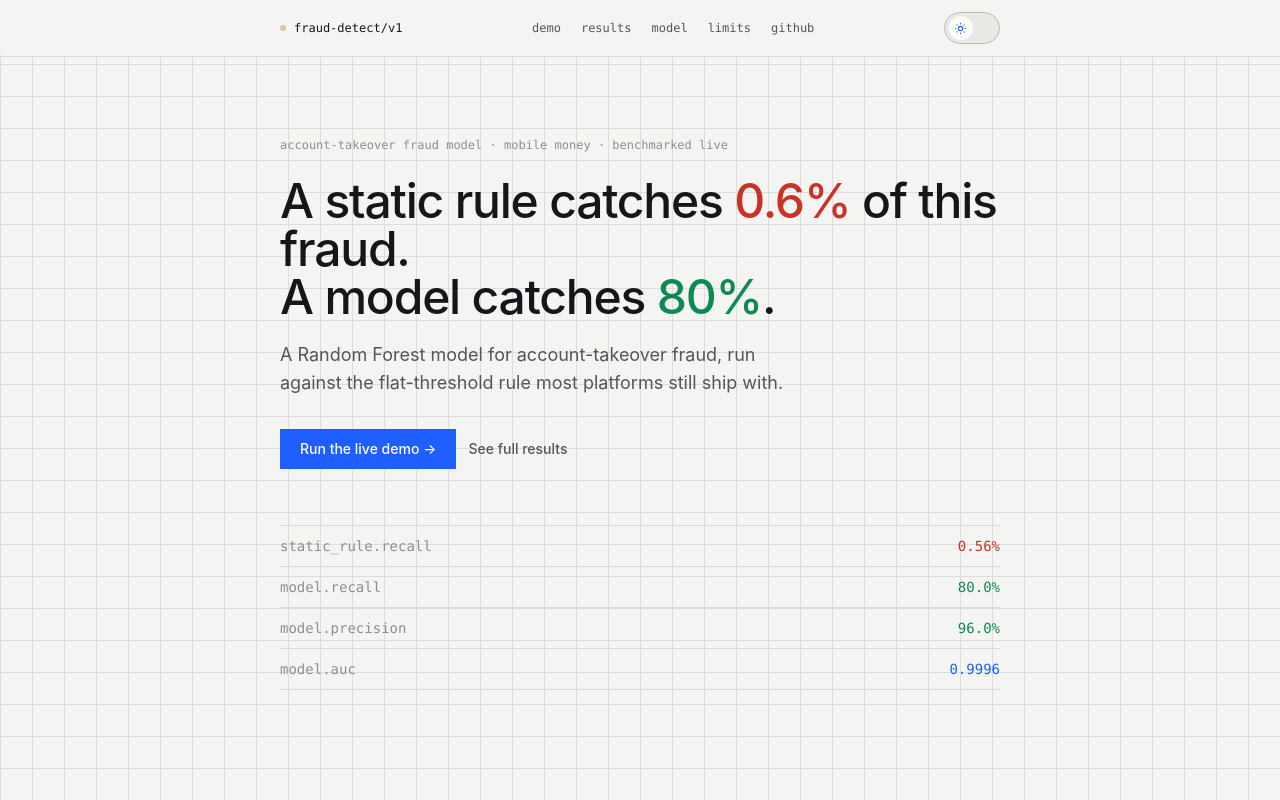
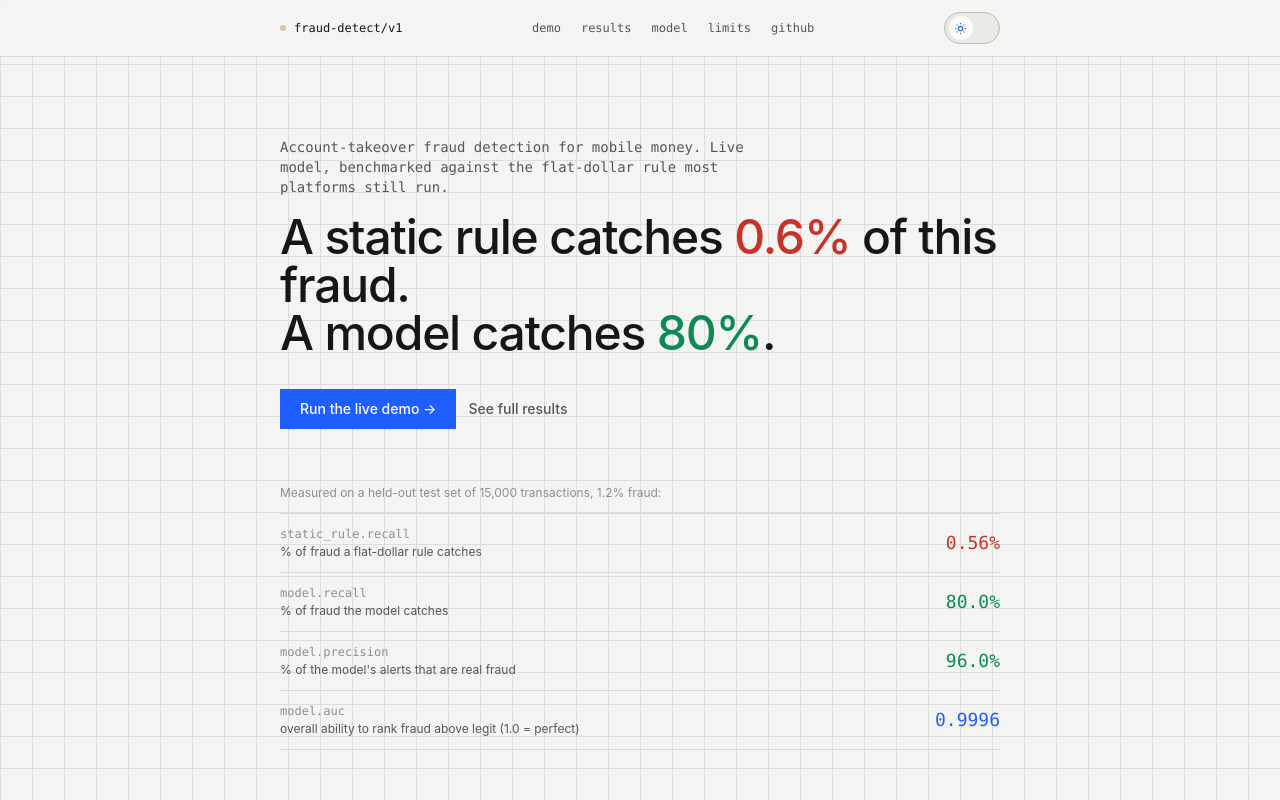
Before and after one commit to axelbenedetti26/fraud-detection-frontend, a Next.js app: page / in a window 1280 px wide. Shown: the top 800 px of the page. Built offline with nearby package versions, Linux system fonts and the light colour scheme; no server answers.

Commit message:
Add files via upload

```diff
--- a/components/Hero.tsx
+++ b/components/Hero.tsx
@@ -4,25 +4,26 @@ import { motion } from "framer-motion";
 import { AnimatedNumber } from "./AnimatedNumber";
 
 const ROWS = [
-  { key: "static_rule.recall", value: 0.56, decimals: 2, suffix: "%", tone: "danger" as const },
-  { key: "model.recall", value: 80.0, decimals: 1, suffix: "%", tone: "safe" as const },
-  { key: "model.precision", value: 96.0, decimals: 1, suffix: "%", tone: "safe" as const },
-  { key: "model.auc", value: 0.9996, decimals: 4, suffix: "", tone: "accent" as const },
+  { key: "static_rule.recall", label: "% of fraud a flat-dollar rule catches", value: 0.56, decimals: 2, suffix: "%", tone: "danger" as const },
+  { key: "model.recall", label: "% of fraud the model catches", value: 80.0, decimals: 1, suffix: "%", tone: "safe" as const },
+  { key: "model.precision", label: "% of the model's alerts that are real fraud", value: 96.0, decimals: 1, suffix: "%", tone: "safe" as const },
+  { key: "model.auc", label: "overall ability to rank fraud above legit (1.0 = perfect)", value: 0.9996, decimals: 4, suffix: "", tone: "accent" as const },
 ];
 
 export function Hero() {
   return (
     <section id="top" className="relative">
       <div className="mx-auto max-w-3xl px-6 pt-16 pb-20 sm:pt-20 sm:pb-24">
-        <motion.div
+        <motion.p
           initial={{ opacity: 0 }}
           animate={{ opacity: 1 }}
           transition={{ duration: 0.5 }}
-          className="mb-6 font-mono-tab text-xs"
-          style={{ color: "var(--text-muted)" }}
+          className="mb-4 max-w-lg font-mono-tab text-sm"
+          style={{ color: "var(--text-secondary)" }}
         >
-          account-takeover fraud model · mobile money · benchmarked live
-        </motion.div>
+          Account-takeover fraud detection for mobile money. Live model, benchmarked
+          against the flat-dollar rule most platforms still run.
+        </motion.p>
 
         <motion.h1
           initial={{ opacity: 0, y: 12 }}
@@ -35,17 +36,6 @@ export function Hero() {
           <span style={{ color: "var(--danger)" }}>0.6%</span> of this fraud.
           <br />A model catches <span style={{ color: "var(--safe)" }}>80%</span>.
         </motion.h1>
-
-        <motion.p
-          initial={{ opacity: 0, y: 12 }}
-          animate={{ opacity: 1, y: 0 }}
-          transition={{ duration: 0.55, delay: 0.06, ease: [0.16, 1, 0.3, 1] }}
-          className="mt-5 max-w-lg text-base sm:text-lg"
-          style={{ color: "var(--text-secondary)" }}
-        >
-          A Random Forest model for account-takeover fraud, run against the
-          flat-threshold rule most platforms still ship with.
-        </motion.p>
 
         <motion.div
           initial={{ opacity: 0, y: 12 }}
@@ -69,17 +59,28 @@ export function Hero() {
           initial={{ opacity: 0 }}
           animate={{ opacity: 1 }}
           transition={{ duration: 0.6, delay: 0.2 }}
-          className="mt-14 border-t"
-          style={{ borderColor: "var(--border)" }}
+          className="mt-14"
         >
+          <div className="mb-3 text-xs" style={{ color: "var(--text-muted)" }}>
+            Measured on a held-out test set of 15,000 transactions, 1.2% fraud:
+          </div>
+          <div className="border-t" style={{ borderColor: "var(--border)" }}>
             {ROWS.map((row, i) => (
               <div
                 key={row.key}
-              className="flex items-baseline justify-between border-b py-2.5 font-mono-tab text-sm"
+                className="flex items-center justify-between gap-4 border-b py-3"
                 style={{ borderColor: "var(--border)" }}
               >
-              <span style={{ color: "var(--text-muted)" }}>{row.key}</span>
+                <div>
+                  <div className="font-mono-tab text-xs" style={{ color: "var(--text-muted)" }}>
+                    {row.key}
+                  </div>
+                  <div className="mt-0.5 text-xs" style={{ color: "var(--text-secondary)" }}>
+                    {row.label}
+                  </div>
+                </div>
                 <span
+                  className="shrink-0 font-mono-tab text-lg"
                   style={{
                     color:
                       row.tone === "danger" ? "var(--danger)" : row.tone === "safe" ? "var(--safe)" : "var(--accent)",
@@ -89,6 +90,7 @@ export function Hero() {
                 </span>
               </div>
             ))}
+          </div>
         </motion.div>
       </div>
     </section>
```
Lines whose indentation alone changed are shown as unchanged.
